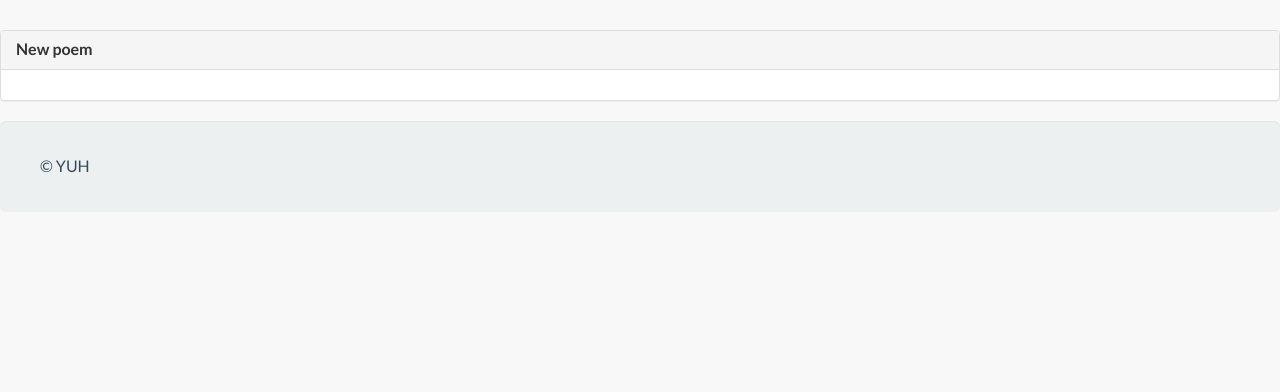
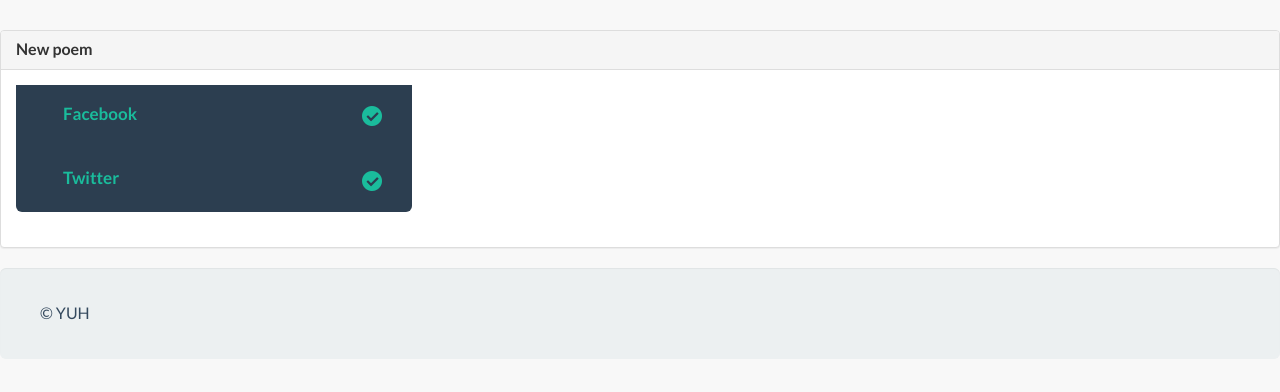
Before and after one commit to pietdaniel/poetification, a Django app: page /new/ in a window 1280 px wide. Shown: the part 53-445 px from the top of the page. Run offline with Django 3.2, Linux system fonts and the light colour scheme.

Commit message:
Added a checklist for selecting input

```diff
--- /dev/null
+++ b/poetification/webpoet/forms.py
@@ -0,0 +1,4 @@
+from django import forms
+
+class PoemForm(forms.Form):
+    pass
--- /dev/null
+++ b/poetification/webpoet/static/webpoet/webpoet.css
@@ -0,0 +1,3 @@
+.demo-samples {
+  margin-bottom: 46px;
+}
--- a/poetification/webpoet/templates/webpoet/new.html
+++ b/poetification/webpoet/templates/webpoet/new.html
@@ -1,5 +1,10 @@
 {% extends "webpoet/base.html" %}
 {% load staticfiles %}
+
+{% block head %}
+{{ block.super }}
+<link rel="stylesheet" type="text/css" media="all" href="{% static "reportui/css/webpoet.css" %}" />
+{% endblock %}
 
 {% block content %}
 <div class="panel panel-default">
@@ -7,7 +12,26 @@
     <h3 class="panel-title">New poem</h3>
   </div>
   <div class="panel-body">
-
+    <div class="row">
+      <div class="col-xs-4">
+        <div class="todo">
+          <ul>
+            <li class="todo-done">
+              <div class="todo-icon"></div>
+              <div class="todo-content">
+                <h4 class="todo-name">Facebook</h4>
+              </div>
+            </li>
+            <li class="todo-done">
+              <div class="todo-icon"></div>
+              <div class="todo-content">
+                <h4 class="todo-name">Twitter</h4>
+              </div>
+            </li>
+          </ul>
+        </div>
+      </div>
+    </div>
   </div>
 </div>
 {% endblock %}
```
